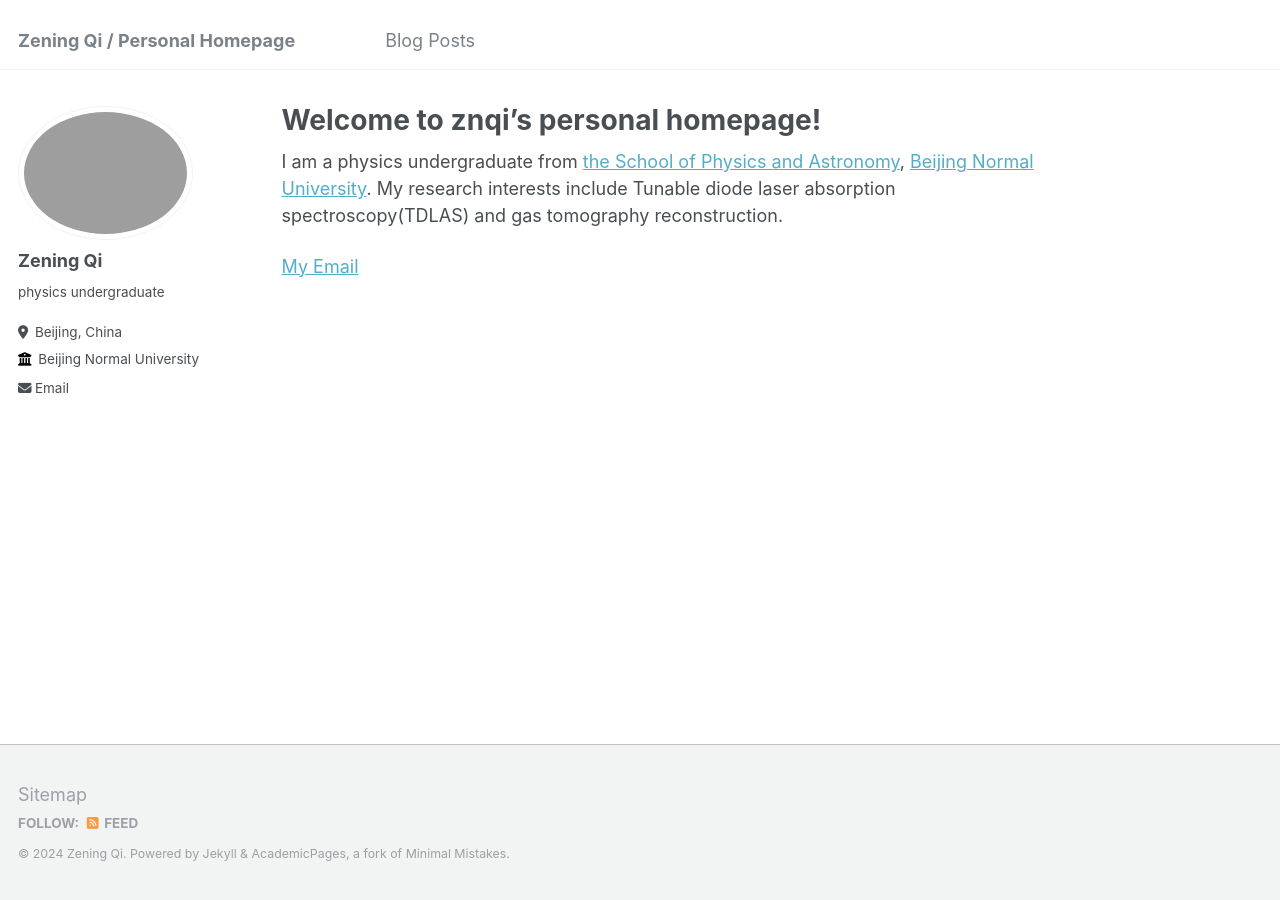
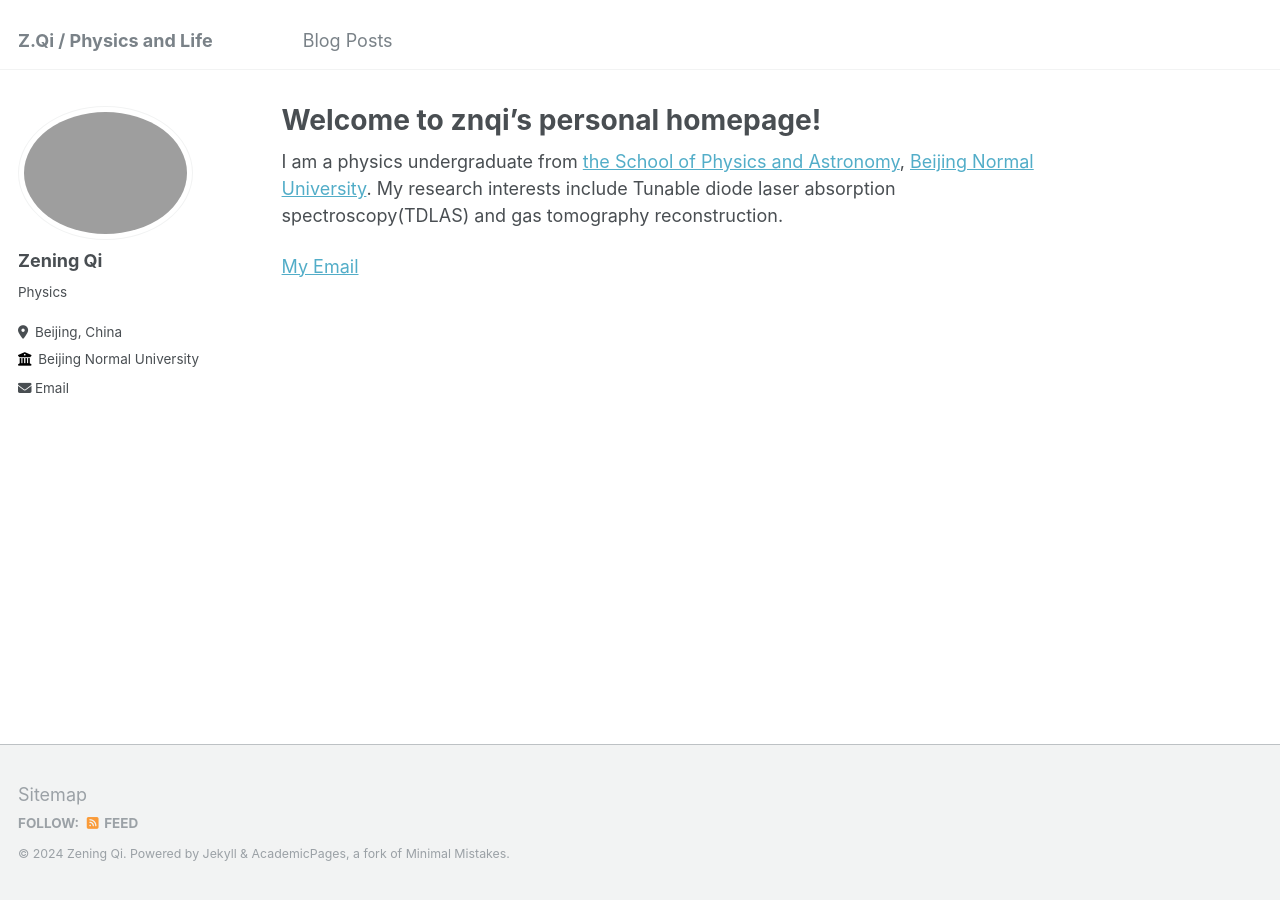
Before and after one commit to znqi/znqi.github.io, a Jekyll site: the page built from _pages/about.md, in a window 1280 px wide. Built offline with Jekyll 4.4.1, drawn with Linux system fonts in a browser that asks for light colours.

Commit message:
Update _config.yml

```diff
--- a/_config.yml
+++ b/_config.yml
@@ -8,10 +8,10 @@
 
 # Basic Site Settings
 locale                   : "en-US"
-title                    : "Zening Qi / Personal Homepage"
+title                    : "Z.Qi / Physics and Life "
 title_separator          : "-"
 name                     : &name "Zening Qi"
-description              : &description "a physics undergraduate from Beijing Normal University"
+description              : &description "a physics students from Beijing Normal University"
 url                      : https://znqi.github.io # the base hostname & protocol for your site e.g. "https://mmistakes.github.io"
 baseurl                  : "" # the subpath of your site, e.g. "/blog"
 repository               : "znqi/znqi.github.io"
@@ -23,7 +23,7 @@ author:
   # Biographic information
   avatar           : "avatar.png"
   name             : "Zening Qi"
-  bio              : "physics undergraduate"
+  bio              : "Physics"
   location         : "Beijing, China"
   employer         : "Beijing Normal University"
   email            : "zn.qi@outlook.com"
```
